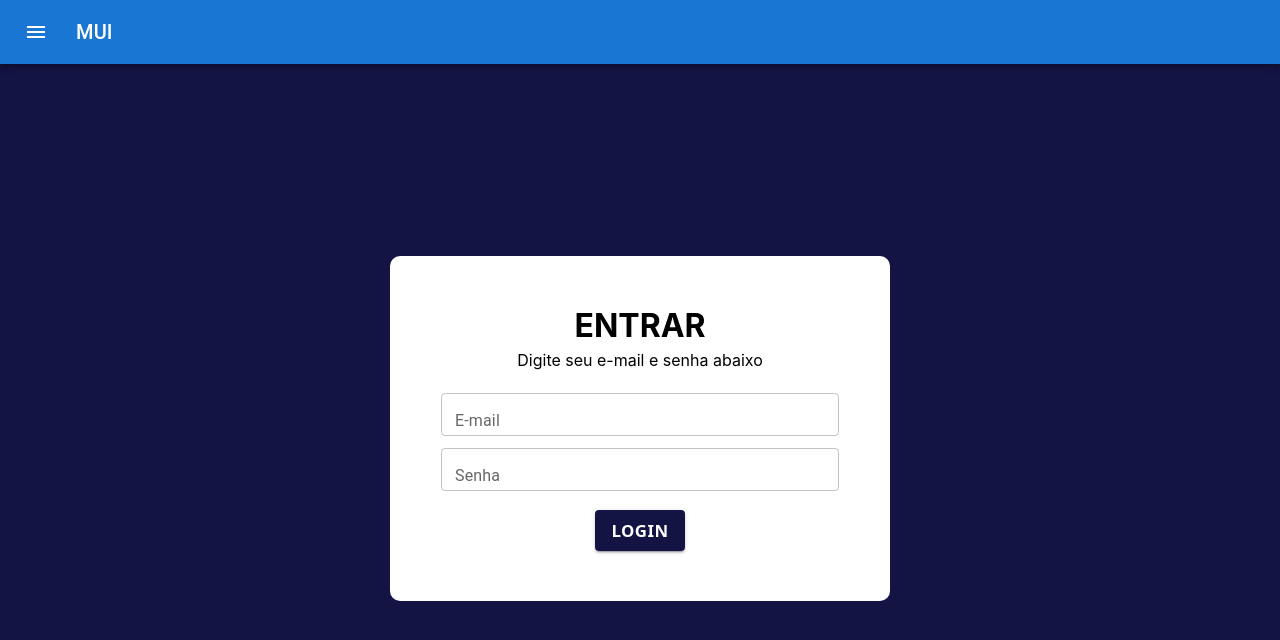
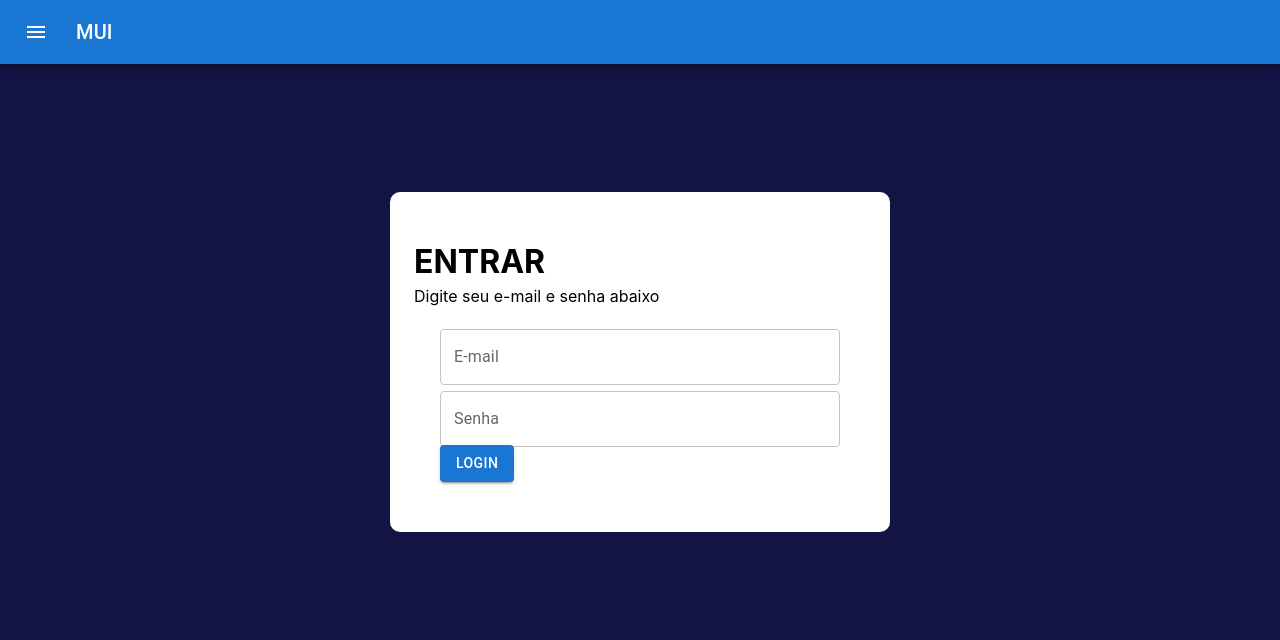
Before and after one commit to FerreiraJoao1996/employee-control, a React (Create React App) app: page /login in a window 1280 px wide. Shown: the top 640 px of the page. Built offline with nearby package versions, Linux system fonts and the light colour scheme.

Commit message:
ajustes css para evitar conflitos de arquivos

```diff
--- /dev/null
+++ b/src/Components/Home/Home.module.css
@@ -0,0 +1,3 @@
+.bodyHome {
+    background: #000000;
+}
--- /dev/null
+++ b/src/Components/Home/index.js
@@ -0,0 +1,22 @@
+import React, {useEffect} from "react";
+import styles from './Home.module.css';
+import { Container} from '@mui/material';
+
+function Home () {
+
+    useEffect(() => {
+        document.body.classList.add(styles.bodyHome);
+        return () => {
+            document.body.classList.remove(styles.bodyHome);
+        };
+    }, []);
+
+    return (
+        <Container id="containerLogin">
+            {/* <h1>Home</h1> */}
+        </Container>
+    )
+}
+
+
+export default Home;
--- a/src/Components/Index/Index.css
+++ /dev/null
@@ -1,3 +0,0 @@
-/* body {
-    background: #fff !important;
-} */
--- a/src/Components/Index/index.js
+++ /dev/null
@@ -1,15 +0,0 @@
-import React from "react";
-import './Index.css';
-import { Container} from '@mui/material';
-
-
-function Index () {
-    return (
-        <Container id="containerLogin">
-            {/* <h1>Index</h1> */}
-        </Container>
-    )
-}
-
-
-export default Index;
--- a/src/Components/Login/Login.css
+++ /dev/null
@@ -1,43 +0,0 @@
-*{
-    box-sizing: border-box;
-    margin: 0;
-    padding: 0;
-}
-
-body {
-    background: rgba(6, 6, 58, 0.945)
-}
-
-#containerLogin {
-    display: flex;
-    flex-direction: column;
-    background-color: rgb(255, 255, 255);
-    width: 500x;
-    max-width: 500px;
-    min-width: 200px;
-    margin: 0 auto;
-    margin-top: 15%;
-    border-radius: 10px;
-    justify-content: center;
-    align-items: center;
-    padding: 50px 10px;
-}
-
-#containerLogin h1{
-    margin-bottom: 5px;
-    text-transform: uppercase;
-}
-
-#containerLogin p{
-    margin-bottom: 15px;
-}
-
-#containerLogin form input{
-    width: 370px;
-    height: 10px;
-}
-
-#containerLogin form label{
-   position: absolute;
-   /* top: -9px; */
-}
--- /dev/null
+++ b/src/Components/Login/Login.module.css
@@ -0,0 +1,61 @@
+*{
+    box-sizing: border-box;
+    margin: 0;
+    padding: 0;
+}
+
+.bodyLogin {
+    background: rgba(6, 6, 58, 0.945)
+}
+
+.containerLogin {
+    display: flex;
+    flex-direction: column;
+    background-color: rgb(255, 255, 255);
+    width: 500px;
+    max-width: 500px !important;
+    min-width: 200px;
+    margin: 0 auto;
+    border-radius: 10px;
+    justify-content: center;
+    align-items: center;
+    padding: 50px 10px;
+    margin-top: 10%;
+}
+
+.tituloLogin {
+    margin-bottom: 5px;
+    text-transform: uppercase;
+}
+
+.subtituloLogin {
+    margin-bottom: 15px;
+}
+
+.form {
+    width: 400px;
+    margin: 0 auto;
+}
+
+.inputEmail, .inputSenha {
+    width: 100%;
+    min-width: 100%;
+    height: 50px;
+}
+
+.containerLogin .form label{
+   position: absolute;
+   /* top: -9px; */
+}
+
+.buttonStyles {
+    font-weight: bold;
+    font-family: system-ui;
+    font-size: 1.05em;
+    background-color: rgba(6, 6, 58, 0.945);
+    display:flex;
+    justify-content: center;
+    align-items: center;
+    margin: 0 auto;
+    margin-top: 15px;
+}
--- a/src/Components/Login/index.js
+++ b/src/Components/Login/index.js
@@ -1,8 +1,8 @@
-import React from "react";
+import React, {useEffect} from "react";
 import { useForm, Controller } from 'react-hook-form';
 import { Container, TextField, Button } from '@mui/material';
 import { useNavigate  } from 'react-router-dom';
-import './Login.css';
+import styles from './Login.module.css';
 
 
 function Login () {
@@ -15,23 +15,18 @@ function Login () {
         redirect('/');
     };
 
-    const buttonStyles = {
-        fontWeight: 'bold',
-        fontFamily: 'system-ui',
-        fontSize: '1.05em',
-        backgroundColor: 'rgba(6, 6, 58, 0.945)',
-        display:'flex',
-        justifyContent: 'center',
-        alignItems: 'center',
-        margin: '0 auto',
-        marginTop: '15px',
-      };
+    useEffect(() => {
+        document.body.classList.add(styles.bodyLogin);
+        return () => {
+            document.body.classList.remove(styles.bodyLogin);
+        };
+    }, []);
 
     return (
-        <Container id="containerLogin">
-            <h1>Entrar</h1>
-            <p>Digite seu e-mail e senha abaixo</p>
-            <form onSubmit={handleSubmit(onSubmit)}>
+        <Container className={styles.containerLogin} id="containerForm">
+            <h1 className={styles.tituloLogin}>Entrar</h1>
+            <p className={styles.subtituloLogin}>Digite seu e-mail e senha abaixo</p>
+            <form className={styles.form} onSubmit={handleSubmit(onSubmit)}>
                 <div>
                     <Controller
                         name="email"
@@ -43,7 +38,7 @@ function Login () {
                                 fullWidth
                                 label="E-mail"
                                 id="email"
-                                className="inputEmail"
+                                className={styles.inputEmail}
                                 margin="dense"
                                 {...field}
                             />
@@ -61,7 +56,7 @@ function Login () {
                                 fullWidth
                                 label="Senha"
                                 id="password"
-                                className="inputSenha"
+                                className={styles.inputSenha}
                                 margin="dense"
                                 type="password"
                                 {...field}
@@ -73,7 +68,7 @@ function Login () {
                     type="submit"
                     variant="contained"
                     color="primary"
-                    style={buttonStyles}
+                    className={styles.buttonStyles}
                     onClick={loginButton}
                     >
 
--- a/src/routes.js
+++ b/src/routes.js
@@ -1,7 +1,7 @@
 import  {BrowserRouter,Routes, Route} from 'react-router-dom'
 import Header from "./Components/Header";
 import Login from "./Components/Login";
-import Index from "./Components/Index";
+import Home from "./Components/Home";
 
 
 function RoutesApp() {
@@ -9,7 +9,7 @@ function RoutesApp() {
         <BrowserRouter>
         <Header />
             <Routes>
-                <Route path="/" element={ <Index />}></Route>
+                <Route path="/" element={ <Home />}></Route>
                 <Route path="/login" element={<Login />}></Route>
 
                 {/* <Route path="*" element={<Erro />} /> */}
```
